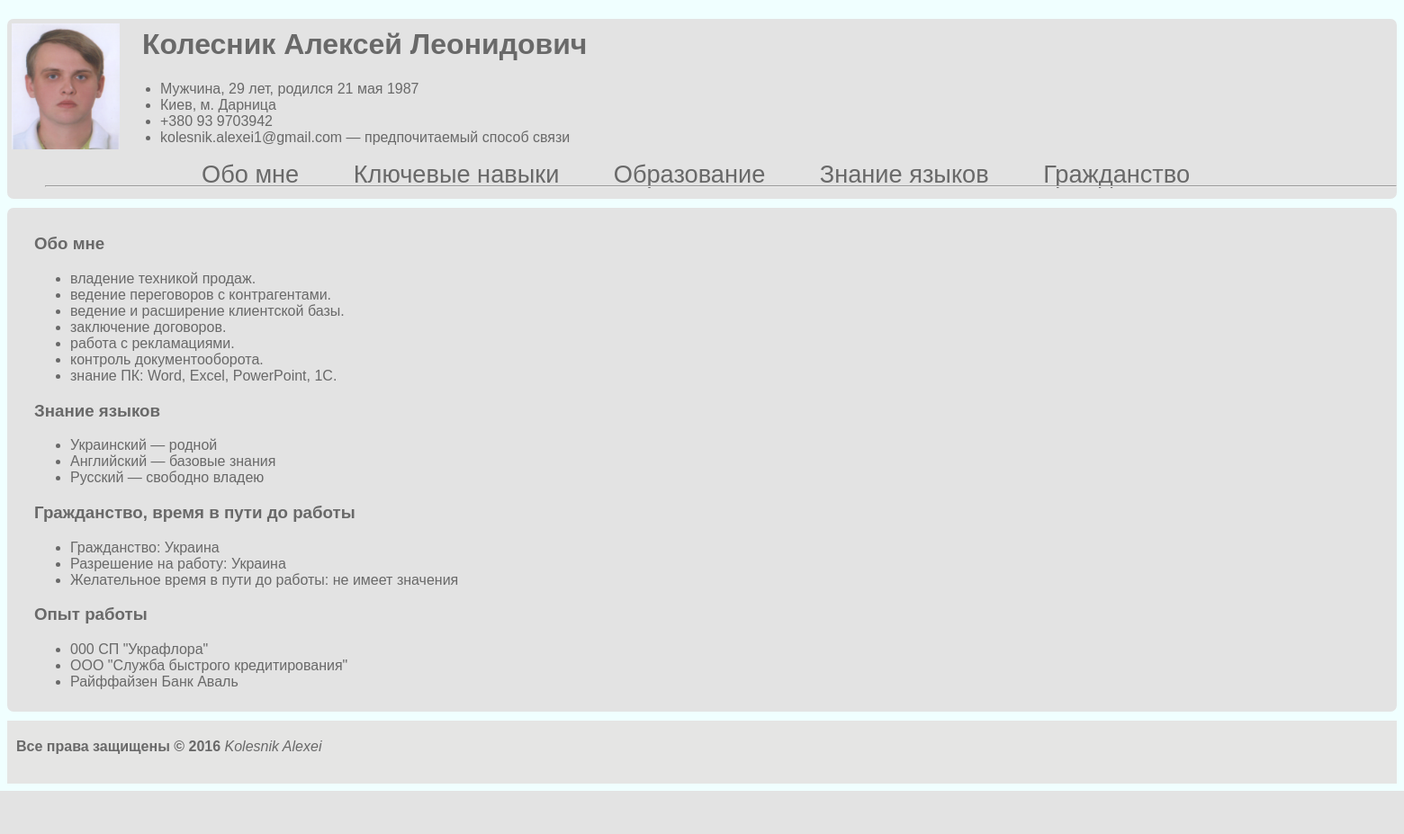
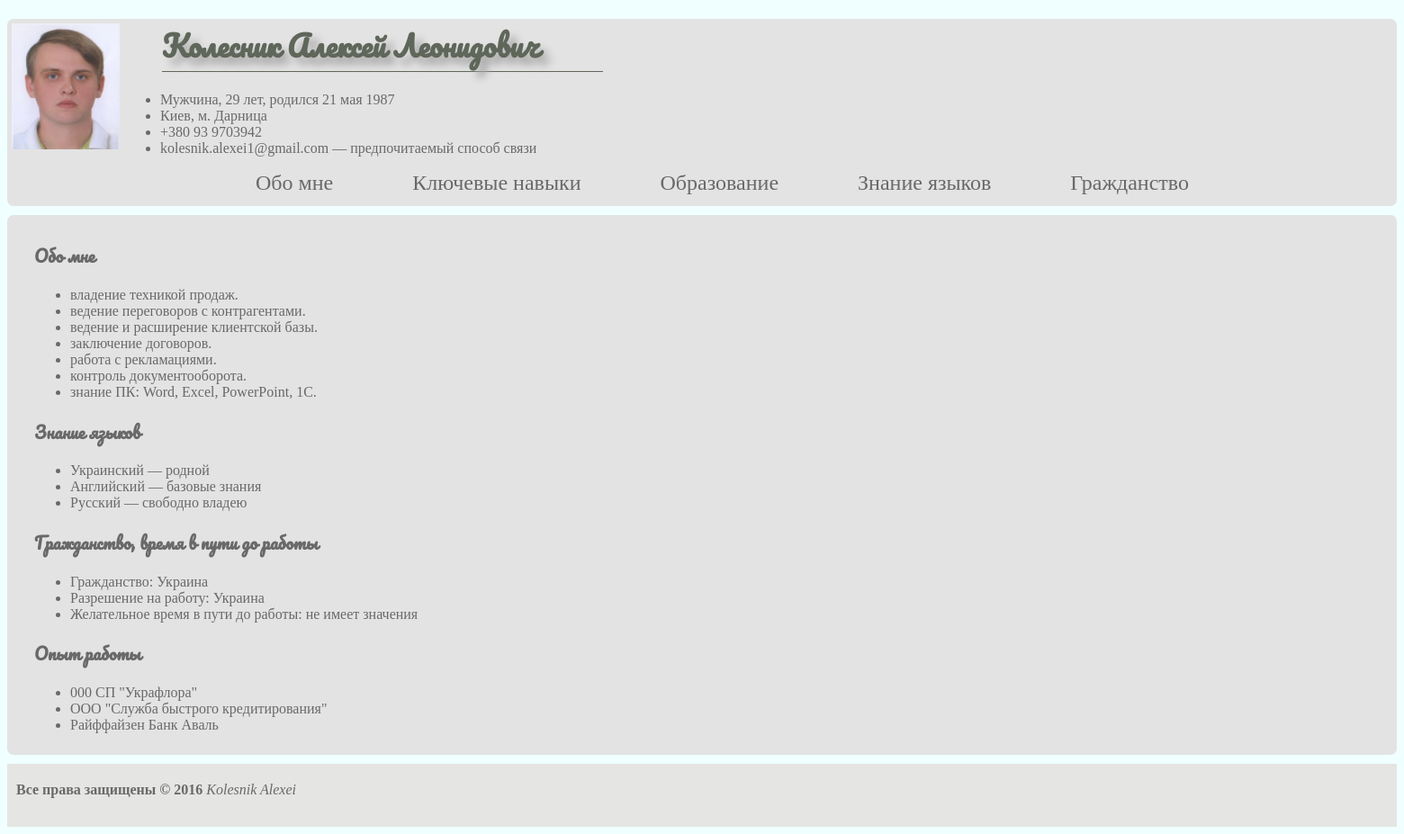
Before and after one commit to oleksii-s/26-10-fstk, a PHP site: page /resume.html in a window 1560 px wide; the page is wider, and only the part inside the window is pictured. Shown: that part at 90% size. Before the commit the page ends 879 px from the top of that part, so only its background shows below. Run offline with PHP 8.4, Linux system fonts and the light colour scheme.

Commit message:
homeworks_css

```diff
--- a/CSS/Style.css
+++ b/CSS/Style.css
@@ -1,73 +1,119 @@
-                            /* Стили для всего сайта */
- body {
-     background-color: azure;
-     font-size: 1em;
-     color: dimgray;
-     font-family: sans-serif;
- }
+
+
+  *{
+      transition: all.2s;
+  }                    /* Стили для всего сайта */
+
+  body {
+      background-color: azure;
+      font-size:1em;
+      color: dimgray;
+  }
+
+
                            /* Стили для шапки сайта*/
  img {
      position: absolute;
-     padding-top:5px ;
-     padding-left: 5px;
-     height: 140px;
-     width: 120px;
+     padding-top:0.313em ;
+     padding-left:0.313em;
+     height: 8.750em;
+     width: 7.500em;
  }
 
  header {
-     height: 200px;
+     height: 13em;
      background-color: #E3E3E3;
-     border-radius: 7px 7px 7px 7px;
+     border-radius: 0.438em 0.438em 0.438em 0.438em;
  }
  h1 {
-     padding-left: 150px;
-     padding-top: 10px;
+     padding-left: 5.375em;
+     padding-top: 0.025em;
+     text-shadow: 0.250em 0.250em 0.250em #aaa;
+     font-family: 'Pacifico', cursive;
+
  }
- hr {
-     position:absolute;
-     top: 198px;
-     left:50px;
-     width:1500px;
+ h3 {
+     font-family: 'Pacifico', cursive;
  }
-              /* Прописал для всех ссылок, но можно было и отдельно для меню прописать */
+                        /* Прописал для всех ссылок, но можно было и отдельно для меню прописать */
  a {
      color: dimgray;
      text-decoration: none;
 
-     border-radius: 5px;
+     border-radius: 0.313em;
  }
  .menu {
       position: relative;
-      left:160px;
-      margin-left:50px ;
-      font-size: 1.7em;
-      padding-left: 6px;
+      left:8em;
+      margin-left:3.125em ;
+      font-size: 1.5em;
+      padding-left: 0.375em;
  }
- .menu:hover {
-     background-color: lightgray;
+ .menu:hover {  background-color: lightgray;
  }
  article {
      position: relative;
-     left:130px;
+     left:8.125em;
 
  }
                            /* Стили для контента */
  #page-wrap {
      position: relative;
-     height: 550px;
+     height: 36.875em;
+     width: auto;
      background-color: #E3E3E3;
-     padding-left: 30px;
-     padding-top: 10px;
-     border-radius: 7px 7px 7px 7px;
+     padding-left: 1.875em;
+     padding-top: 0.625em;
+     border-radius: 0.438em 0.438em 0.438em 0.438em;
  }
  .clear{
-     height: 10px;
+     height: 0.625em;
  }
                          /* Стили для футера */
  footer {
-     height: 50px;
+     height: 3.125em;
      background:#E5E5E4;
-     padding-left: 10px;
-     padding-top: 20px;
+     padding-left: 0.625em;
+     padding-top: 1.250em;
+}
+                         /* селектор аьрибута */
+[title] {
+    color:#5F665A;
+}
+                        /* псевдоэлементы */
+ h1::after{
+     content:"";         /* можно было просто <hr> вставить, но я создал ее с помощью CSS */
+     display: block;
+     width:490px;
+     height: 1px;
+     background: #5F665A;
+     margin-top: 1px;
+ }
+
+ @media screen and (min-width: 1920px) {
+    body{
+        width: 1920px;
+    }
+ }
+ @media screen and (min-width: 1024px) and (max-width:1280px){
+     body{
+         width: 1100px;
+         background-color: antiquewhite;
+     }
+ }
+ @media screen and (min-width: 700px)and(max-width: 1024px) {
+     body {
+         width: 800px;
+         color:red;
+     }
 
  }
+                                 /*mobile*/
+  @media screen and (min-width:320px) and (max-width:480px ){
+      body{
+          background-color: lawngreen;
+          font-size:0.35em;
+          color: dimgray;
+      }
+
+  }
--- a/resume.html
+++ b/resume.html
@@ -4,12 +4,13 @@
     <meta charset="UTF-8">
     <title>Резюме</title>
     <link rel="stylesheet" href="CSS/Style.css">
+    <link href="https://fonts.googleapis.com/css?family=Pacifico" rel="stylesheet">
 </head>
 <body>
  <!-- Шапка сайта -->
  <header>
      <img src="image/SWScan00060.bmp"/>
-     <h1>Колесник Алексей Леонидович</h1>
+     <a href="resume.html" title="подробнее обо мне"><h1>Колесник Алексей Леонидович</h1></a>
      <article>
          <ul>
              <li>Мужчина, 29 лет, родился 21 мая 1987</li>
@@ -25,8 +26,8 @@
          <a class="menu" href="knowledge of languages.html">Знание языков</a>
          <a class="menu" href="citizenship.html">Гражданство</a>
      </nav>
-     <hr>
  </header>
+
  <div class="clear"></div>
      <!-- Контент сайта  -->
  <div id="page-wrap">
```
